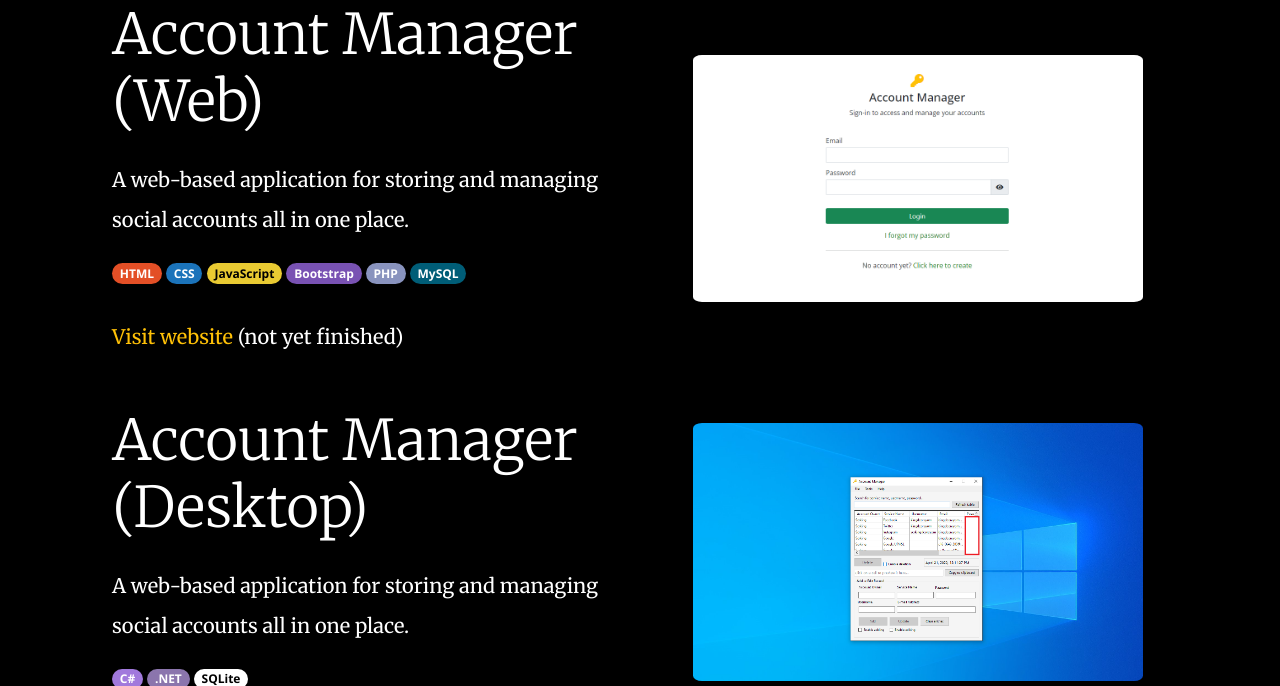
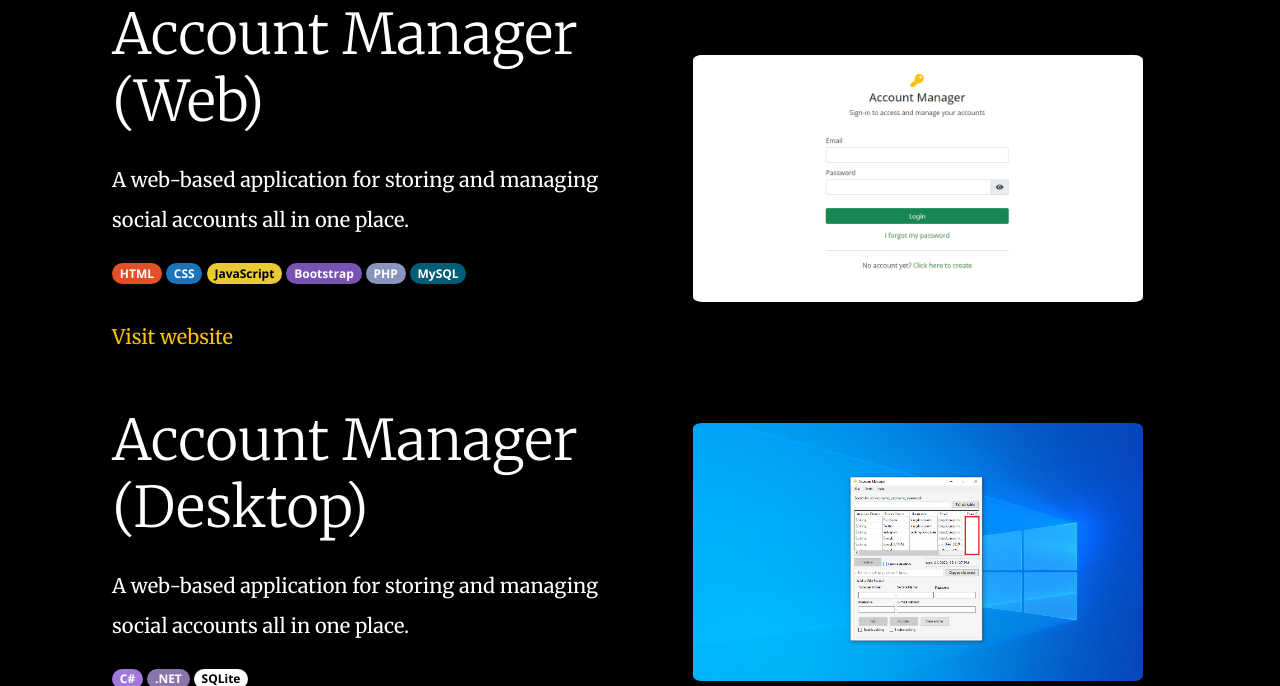
Before and after one commit to kingdeorayom/portfolio, a PHP site: page /works.php in a window 1280 px wide. Shown: the part 697-1383 px from the top of the page. Run offline with PHP 8.4, Linux system fonts and the light colour scheme; some libraries are stand-ins or nearby versions.

Commit message:
fixed link again

```diff
--- a/works.php
+++ b/works.php
@@ -94,7 +94,7 @@ $pagecssVersion = filemtime('./assets/css/works.css');
                                 <span class="badge rounded-pill badge-mysql my-2">MySQL</span>
                             </div>
 
-                            <h5 class="projects-content-text"><a href="https://account-manager.online" target="" class="download-link">Visit website</a> (not yet finished)</h5>
+                            <h5 class="projects-content-text"><a href="https://account-manager.online" target="_blank" class="download-link">Visit website</a></h5>
                         </div>
                     </div>
                     <div class="col-sm-12 col-md-6 d-flex align-items-center justify-content-center">
```
